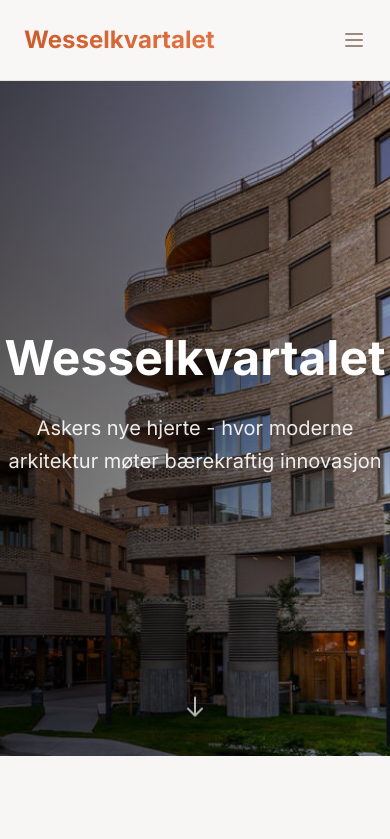
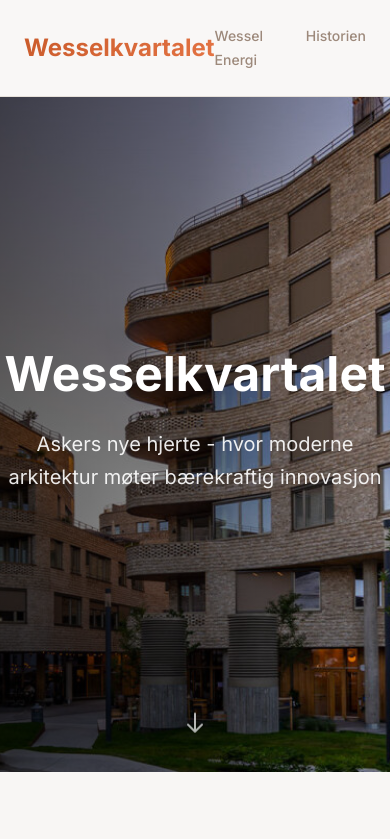
Before and after one commit to haakonnore/wesselkvartlet-hjemmeside, a React (Vite) app: page / in a window 390 px wide. Shown: the top 839 px of the page. Built offline with nearby package versions, Linux system fonts and the light colour scheme.

Commit message:
Remove expandable button
Removed the expandable button from the header, leaving only links to the two subpages.

```diff
--- a/src/components/Header.tsx
+++ b/src/components/Header.tsx
@@ -42,56 +42,19 @@ export function Header() {
             ))}
           </div>
         </div>
-        <div className="flex lg:hidden">
-          <button
-            type="button"
-            className="-m-2.5 inline-flex items-center justify-center rounded-md p-2.5 text-muted-foreground"
-            onClick={() => setMobileMenuOpen(true)}
-          >
-            <span className="sr-only">Open main menu</span>
-            <Menu className="h-6 w-6" aria-hidden="true" />
-          </button>
-        </div>
-      </nav>
-
-      {/* Mobile menu */}
-      <div className={cn("lg:hidden", mobileMenuOpen ? "block" : "hidden")}>
-        <div className="fixed inset-0 z-50" />
-        <div className="fixed inset-y-0 right-0 z-50 w-full overflow-y-auto bg-background px-6 py-6 sm:max-w-sm sm:ring-1 sm:ring-border">
-          <div className="flex items-center justify-between">
-            <Link to="/" className="-m-1.5 p-1.5">
-              <span className="text-xl font-bold primary-gradient bg-clip-text text-transparent">
-                Wesselkvartalet
-              </span>
-            </Link>
-            <button
-              type="button"
-              className="-m-2.5 rounded-md p-2.5 text-muted-foreground"
-              onClick={() => setMobileMenuOpen(false)}
-            >
-              <span className="sr-only">Close menu</span>
-              <X className="h-6 w-6" aria-hidden="true" />
-            </button>
-          </div>
-          <div className="mt-6 flow-root">
-            <div className="-my-6 divide-y divide-border">
-              <div className="space-y-2 py-6">
-                {/* Subpages */}
+        <div className="flex lg:hidden gap-x-4">
           {subpages.map((item) => (
             <Link
               key={item.name}
               to={item.href}
-                    className="-mx-3 block rounded-lg px-3 py-2 text-base font-medium leading-7 text-foreground hover:bg-muted"
-                    onClick={() => setMobileMenuOpen(false)}
+              className="text-sm font-medium leading-6 text-muted-foreground hover:text-primary transition-colors"
             >
               {item.name}
             </Link>
           ))}
         </div>
-            </div>
-          </div>
-        </div>
-      </div>
+      </nav>
+
     </header>
   );
 }
```
Lines whose indentation alone changed are shown as unchanged.
